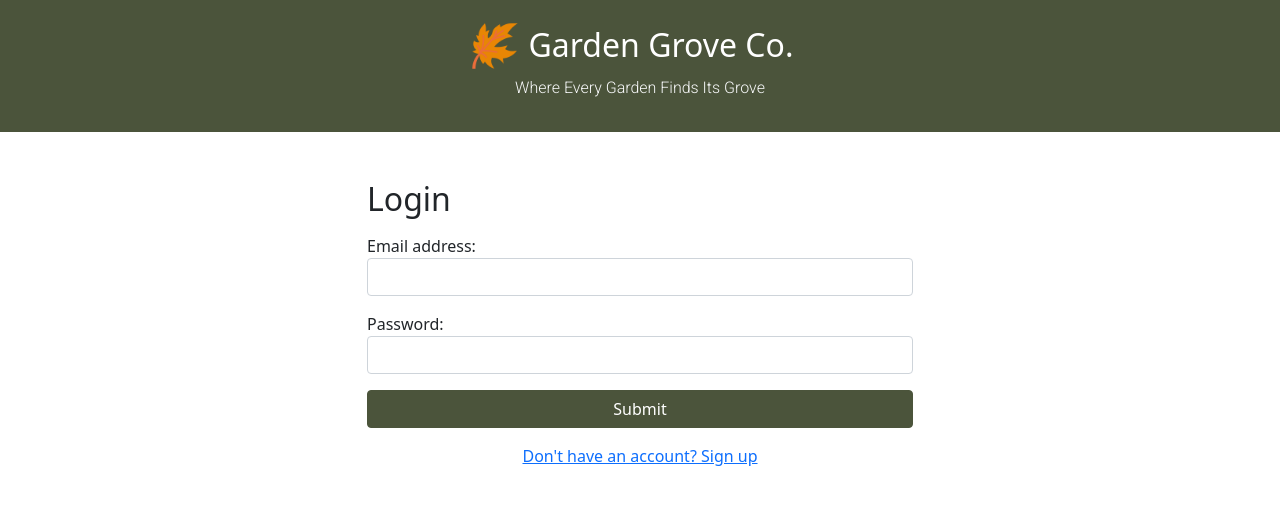
After one commit to dhnxx/Grove-Plant-Ecommerce-Site, a CodeIgniter app: the page made by codes/application/views/users-auth.php in a window 1280 px wide. The commit adds this page. Shown: the top 505 px of the page. Run offline with CodeIgniter, Linux system fonts and the light colour scheme; some web fonts are replaced.

Commit message:
Finish User Auth Form

```diff
--- a/codes/application/config/config.php
+++ b/codes/application/config/config.php
@@ -457,11 +457,11 @@ $config['global_xss_filtering'] = TRUE;
 | 'csrf_regenerate' = Regenerate token on every submission
 | 'csrf_exclude_uris' = Array of URIs which ignore CSRF checks
 */
-$config['csrf_protection'] = TRUE;
+$config['csrf_protection'] = FALSE;
 $config['csrf_token_name'] = 'csrf_test_name';
 $config['csrf_cookie_name'] = 'csrf_cookie_name';
 $config['csrf_expire'] = 7200;
-$config['csrf_regenerate'] = TRUE;
+$config['csrf_regenerate'] = FALSE;
 $config['csrf_exclude_uris'] = array();
 
 /*
--- a/codes/application/config/routes.php
+++ b/codes/application/config/routes.php
@@ -49,6 +49,7 @@ defined('BASEPATH') OR exit('No direct script access allowed');
 | Examples:	my-controller/index	-> my_controller/index
 |		my-controller/my-method	-> my_controller/my_method
 */
-$route['default_controller'] = 'main';
+$route['default_controller'] = 'UsersAuth/';
+$route['index_login'] = 'UsersAuth/index_login';
 $route['404_override'] = '';
 $route['translate_uri_dashes'] = FALSE;
--- /dev/null
+++ b/codes/application/controllers/UsersAuth.php
@@ -0,0 +1,63 @@
+<?php
+defined('BASEPATH') or exit('No direct script access allowed');
+
+class UsersAuth extends CI_Controller {
+
+	public function __construct() {
+		parent::__construct();
+		// $this->output->enable_profiler(TRUE);
+		$this->load->model('UserAuth');
+	}
+
+	public function index() {
+		$this->load->view('users-auth');
+	}
+
+	//* Loads the login form
+	public function index_login() {
+		$data = array('errors' => array());
+		$this->load->view('partials/auth/users-login', $data);
+	}
+
+	//* Loads the signup form
+	public function index_signup() {
+		$data = array('errors' => array());
+		$this->load->view('partials/auth/users-signup', $data);
+	}
+
+	//* Validates the login form
+	public function validate_login() {
+		$validation = $this->UserAuth->validate_login($this->input->post());
+		if ($validation['status'] === FALSE) {
+			$data = array('errors' => $validation['errors']);
+			$this->load->view('partials/auth/users-login', $data);
+		} else {
+			$login_data = $this->UserAuth->login($this->input->post());
+			if ($login_data['status'] === FALSE) {
+				$data = array('errors' => $login_data['errors']);
+				$this->load->view('partials/auth/users-login', $data);
+			} else {
+				$this->session->set_userdata('user', $login_data['user']);
+				// redirect('/dashboard');
+			}
+		}
+	}
+
+	//* Validates the signup form
+	public function validate_signup() {
+		$validation = $this->UserAuth->validate_signup($this->input->post());
+		if ($validation['status'] === FALSE) {
+			$data = array('errors' => $validation['errors']);
+			$this->load->view('partials/auth/users-signup', $data);
+		} else {
+			$signup_data = $this->UserAuth->signup($this->input->post());
+			if ($signup_data['status'] === FALSE) {
+				$data = array('errors' => $signup_data['errors']);
+				$this->load->view('partials/auth/users-signup', $data);
+			} else {
+				$this->session->set_userdata('user', $signup_data['user']);
+				// redirect('/dashboard');
+			}
+		}
+	}
+}
--- /dev/null
+++ b/codes/application/models/UserAuth.php
@@ -0,0 +1,88 @@
+<?php
+
+class UserAuth extends CI_Model {
+
+    public function __construct() {
+        parent::__construct();
+        $this->form_validation->set_error_delimiters('<div class="invalid-feedback">', '</div>');
+    }
+
+    public function validate_login($user) {
+
+        //* XSS Clean
+        $this->xss_clean($user);
+
+        //* Form Validation
+        $this->form_validation->set_rules('email', 'Email', 'required|valid_email');
+        $this->form_validation->set_rules('password', 'Password', 'required');
+
+        if ($this->form_validation->run() === FALSE) {
+            //! Failed validation
+            return array('status' => FALSE, 'errors' => array("email" => form_error('email'), "password" => form_error('password'),));
+        } else {
+            return array('status' => TRUE);
+        }
+    }
+
+    public function login($user) {
+
+        //* XSS Clean
+        $this->xss_clean($user);
+
+        //* Login Query
+        $query = "SELECT * FROM users WHERE email = ? AND password = ?";
+        $value = array($user['email'], md5($user['password']));
+        $result = $this->db->query($query, $value)->row_array();
+
+        if ($result) {
+            return array('status' => TRUE, 'user' => $result);
+        } else {
+            return array('status' => FALSE, 'errors' => array("email" => "Invalid email or password", "password" => "Invalid email or password",));
+        }
+    }
+
+    public function validate_signup($user) {
+
+        //* XSS Clean
+        $this->xss_clean($user);
+
+        //* Form Validation
+        $this->form_validation->set_rules('first_name', 'First Name', 'required');
+        $this->form_validation->set_rules('last_name', 'Last Name', 'required');
+        $this->form_validation->set_rules('email', 'Email', 'required|valid_email|is_unique[users.email]');
+        $this->form_validation->set_rules('contact_number', 'Contact Number', 'required|min_length[11]');
+        $this->form_validation->set_rules('password', 'Password', 'required|min_length[8]');
+        $this->form_validation->set_rules('confirm_password', 'Confirm Password', 'required|matches[password]');
+
+        if ($this->form_validation->run() === FALSE) {
+            //! Failed validation
+            return array('status' => FALSE, 'errors' => array("first_name" => form_error('first_name'), "last_name" => form_error('last_name'), "email" => form_error('email'), "contact_number" => form_error('contact_number'), "password" => form_error('password'), "confirm_password" => form_error('confirm_password'),));
+        } else {
+            return array('status' => TRUE);
+        }
+    }
+
+    public function signup($user) {
+
+        //* XSS Clean
+        $this->xss_clean($user);
+
+        //* Signup Query
+        $query = "INSERT INTO users (first_name, last_name, email, contact_number, password, created_at, updated_at) VALUES (?, ?, ?, ?, ?, NOW(), NOW())";
+        $value = array($user['first_name'], $user['last_name'], $user['email'], $user['contact_number'], md5($user['password']));
+        $this->db->query($query, $value);
+
+        //* Get User
+        $query = "SELECT id, user_level FROM users WHERE email = ?";
+        $value = array($user['email']);
+        $result = $this->db->query($query, $value)->row_array();
+
+        return array('status' => TRUE, 'user' => $result);
+    }
+
+    public function xss_clean($post) {
+        foreach ($post as $key => $value) {
+            $post[$key] = $this->security->xss_clean($value);
+        }
+    }
+}
--- /dev/null
+++ b/codes/application/views/partials/auth/auth-header.php
@@ -0,0 +1,21 @@
+        <div class="navbar-dark main-color sticky-top">
+            <div class="container">
+                <div class="row py-3 d-flex" id="header">
+                    <div class="col">
+                        <a class="navbar-brand d-flex justify-content-center">
+                            <img
+                                src="<?= base_url('../assets/images/leaf.png'); ?>"
+                                alt="Logo"
+                                width="30"
+                                height="24"
+                                class="d-inline-block align-text-center me-2"
+                            />
+                            Garden Grove Co.
+                        </a>
+                        <p class="text-center text-light roboto-light">
+                            Where Every Garden Finds Its Grove
+                        </p>
+                    </div>
+                </div>
+            </div>
+        </div>
--- /dev/null
+++ b/codes/application/views/partials/auth/users-login.php
@@ -0,0 +1,33 @@
+<form>
+    <h2>Login</h2>
+    <input type="hidden" name="<?= $this->security->get_csrf_token_name() ?>" value="<?= $this->security->get_csrf_hash() ?>">
+    <div class="form-group mt-3">
+        <label for="email">Email address:</label>
+        <input type="email" class="form-control <?php if (isset($errors['email']) && !empty($errors['email'])) { echo "is-invalid"; } ?>" id="email" name="email"/>
+        <?php if (isset($errors['email'])) echo "<div class='invalid-feedback'>" . $errors['email'] . "</div>"; ?>
+        <div class="valid-feedback">
+            Looks good!
+        </div>
+        <div class="invalid-feedback">
+            Please provide a valid email address.
+        </div>
+    </div>
+    <div class="form-group mt-3">
+        <label for="pwd">Password:</label>
+        <input type="password" class="form-control <?php if (isset($errors['password'])) echo "is-invalid"; ?>" id="pwd" name="password"/>
+        <?php if (isset($errors['password'])) echo "<div class='invalid-feedback'>" . $errors['password'] . "</div>"; ?>
+        <div class="valid-feedback">
+            Looks good!
+        </div>
+        <div class="invalid-feedback">
+            Please provide a valid password.
+        </div>
+    </div>
+    <div class="d-grid">
+        <input
+            type="submit"
+            class="btn btn-primary btn-block mt-3"
+            value="Submit"
+        />
+    </div>
+</form>
--- a/codes/application/views/partials/global-scripts.php
+++ b/codes/application/views/partials/global-scripts.php
@@ -1,4 +1,4 @@
-        <link rel="shortcut icon" href="../pages/assets/images/leaf.png" type="image/x-icon" />
+        <link rel="shortcut icon" href="<?= base_url("../assets/images/leaf.png")?>" type="image/x-icon" />
         <link
             href="https://cdn.jsdelivr.net/npm/bootstrap@5.0.2/dist/css/bootstrap.min.css"
             rel="stylesheet"
@@ -16,4 +16,4 @@
             rel="stylesheet"
             href="https://cdnjs.cloudflare.com/ajax/libs/font-awesome/4.7.0/css/font-awesome.min.css"
         />
-        <link rel="stylesheet" href="<?php base_url("") ?>" />
+        <link rel="stylesheet" href="<?= base_url("../assets/css/global/style.css")?>" />
--- /dev/null
+++ b/codes/application/views/users-auth.php
@@ -0,0 +1,30 @@
+<?php
+defined('BASEPATH') or exit('No direct script access allowed');
+?>
+
+
+<!DOCTYPE html>
+<html lang="en">
+<head>
+    <meta charset="UTF-8">
+    <meta name="viewport" content="width=device-width, initial-scale=1.0">
+    <title>User Login</title>
+    <!-- Load Global Scripts -->
+    <?php $this->load->view('partials/global-scripts'); ?>
+    <!-- Load Auth Scripts -->
+    <script src=<?= base_url("assets/scripts/local/auth/auth.js") ?>></script>
+
+</head>
+<body>
+<?php $this->load->view('partials/auth/auth-header'); ?>
+    <div class="container mt-5">
+        <div class="row justify-content-center">
+            <div class="col-md-6" id="auth-form">
+            </div>
+        </div>
+    </div>
+    <div class="d-flex justify-content-center mt-3">
+        <a href="/" id="auth-switch"></a>
+    </div>
+</body>
+</html>
--- /dev/null
+++ b/codes/assets/scripts/local/auth/auth.js
@@ -0,0 +1,44 @@
+$(document).ready(function () {
+	var currentForm = "login";
+
+	//* Load login form
+	$.get("/usersauth/index_login", function (data) {
+		$("#auth-form").html(data);
+		$("#auth-switch").text("Don't have an account? Sign up");
+		$("#auth-switch").attr("current", "login");
+	});
+
+	//* Switch between login and signup
+	$("#auth-switch").click(function (e) {
+		e.preventDefault();
+		var currentLink = $(this).attr("current");
+		if (currentLink == "login") {
+			$.get("/usersauth/index_signup", function (data) {
+				$("#auth-form").html(data);
+				$("#auth-switch").text("Already have an account? Login");
+				$("#auth-switch").attr("current", "signup");
+				currentForm = "signup";
+			});
+		} else {
+			$.get("/usersauth/index_login", function (data) {
+				$("#auth-form").html(data);
+				$("#auth-switch").text("Don't have an account? Sign up");
+				$("#auth-switch").attr("current", "login");
+				currentForm = "login";
+			});
+		}
+	});
+
+	//* Submit form
+	$(document).on("submit", "#auth-form form", function (e) {
+		e.preventDefault();
+		$.post(
+			"/usersauth/validate_" + currentForm,
+			$(this).serialize(),
+			function (data) {
+				console.log(data);
+				$("#auth-form").html(data);
+			}
+		);
+	});
+});
```
Also changed, not shown: codes/application/controllers/Main.php (deleted, +0 -14 lines), codes/application/views/main.php (deleted, +0 -8 lines), codes/application/views/partials/auth/users-signup.php (added, +79 -0 lines), codes/assets/scripts/global/script.js (added).
